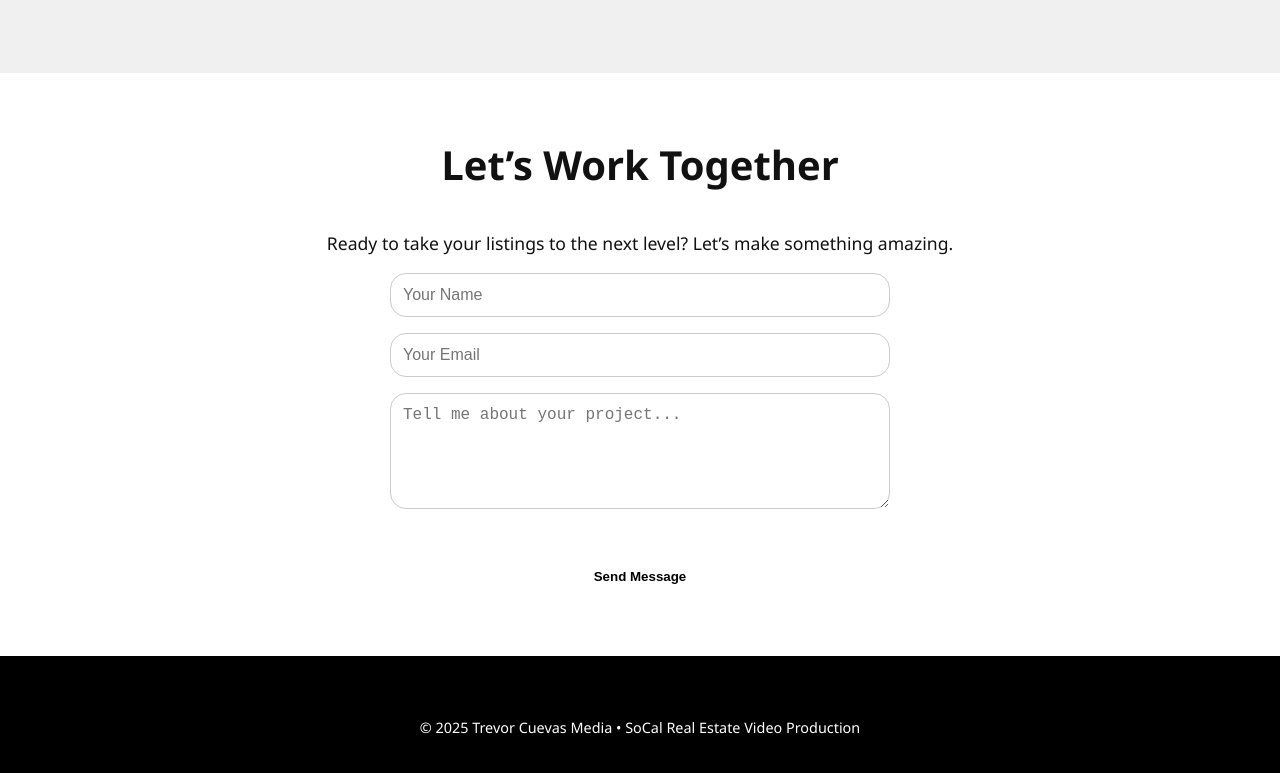
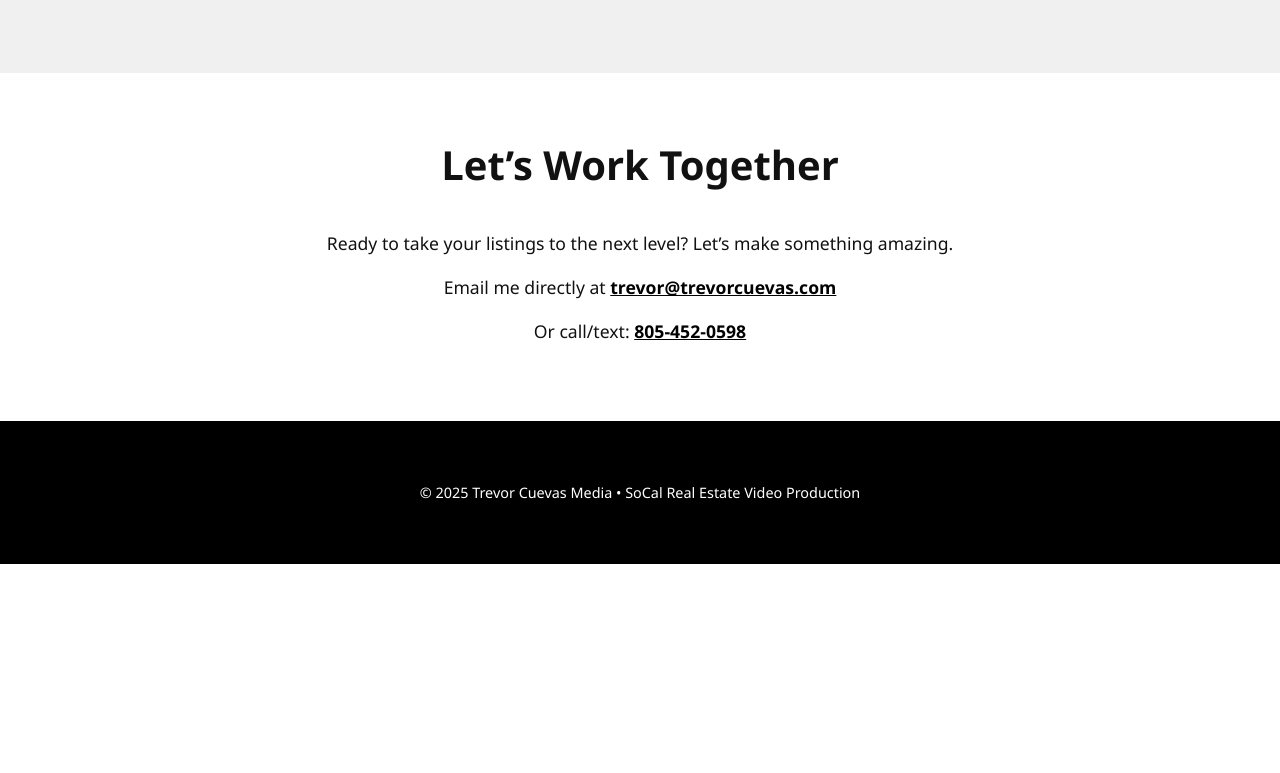
Before and after one commit to trevorbcuevas/trevorcuevasmedia.github.io, a plain HTML site: page index.html in a window 1280 px wide. Shown: the part 1426-2199 px from the top of the page. After the commit the page ends 1990 px from the top, so only its background shows below. Drawn offline with Linux system fonts and the light colour scheme.

Commit message:
Update index.html

```diff
--- a/index.html
+++ b/index.html
@@ -46,8 +46,7 @@
       margin: 0 auto;
     }
 
-    .btn,
-    button[type="submit"] {
+    .btn {
       display: inline-block;
       margin-top: 2rem;
       padding: 12px 24px;
@@ -63,12 +62,6 @@
 
     .btn:hover {
       background-color: #e5e5e5;
-      transform: scale(1.05);
-    }
-
-    button[type="submit"]:hover {
-      background-color: #333;
-      color: #fff;
       transform: scale(1.05);
     }
 
@@ -139,19 +132,10 @@
       text-align: center;
     }
 
-    form {
-      display: grid;
-      gap: 1rem;
-      max-width: 500px;
-      margin: 0 auto;
-    }
-
-    input,
-    textarea {
-      padding: 12px;
-      border: 1px solid #ccc;
-      border-radius: 16px;
-      font-size: 1rem;
+    .contact a {
+      color: #000;
+      font-weight: bold;
+      text-decoration: underline;
     }
 
     footer {
@@ -210,12 +194,8 @@
   <section id="contact" class="contact">
     <h2 class="section-title">Let’s Work Together</h2>
     <p>Ready to take your listings to the next level? Let’s make something amazing.</p>
-    <form>
-      <input type="text" placeholder="Your Name" required />
-      <input type="email" placeholder="Your Email" required />
-      <textarea placeholder="Tell me about your project..." rows="5" required></textarea>
-      <button type="submit">Send Message</button>
-    </form>
+    <p>Email me directly at <a href="mailto:trevor@trevorcuevas.com">trevor@trevorcuevas.com</a></p>
+    <p>Or call/text: <a href="tel:+18054520598">805-452-0598</a></p>
   </section>
 
   <!-- Footer -->
```
